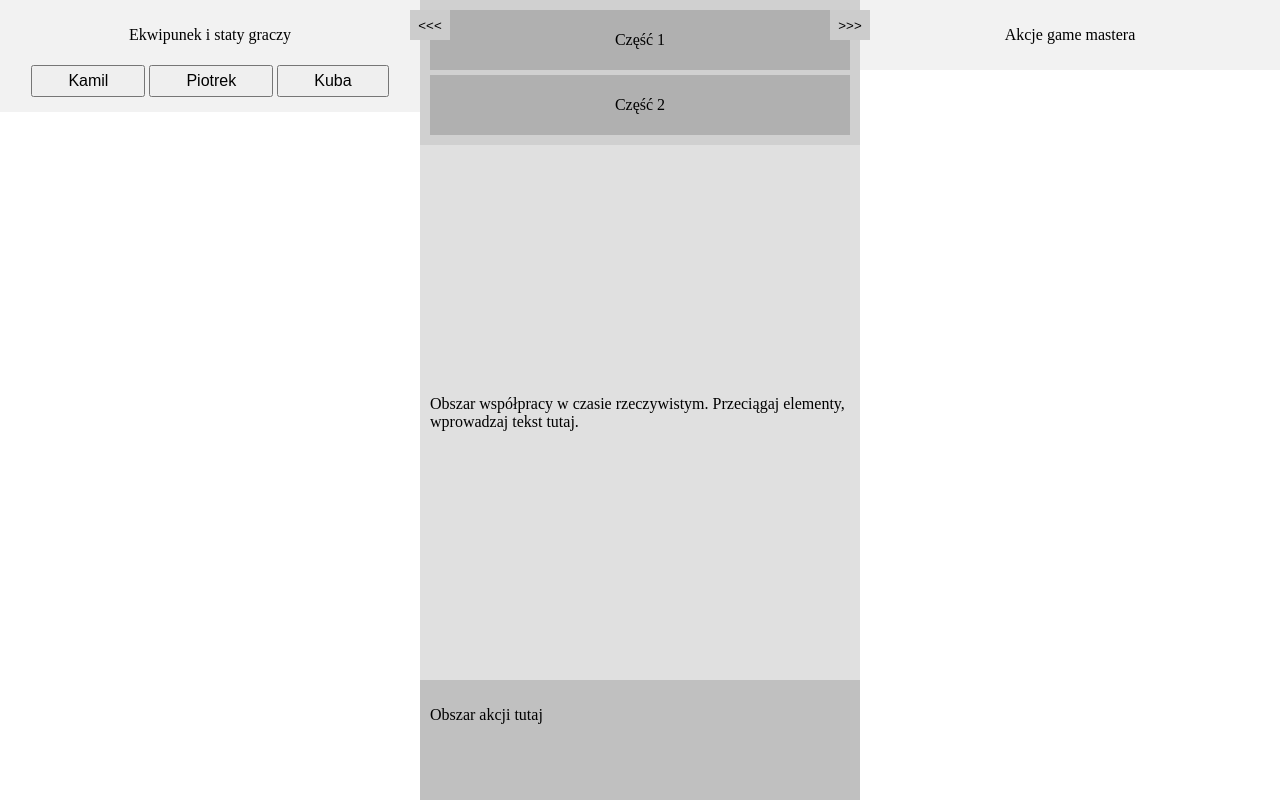
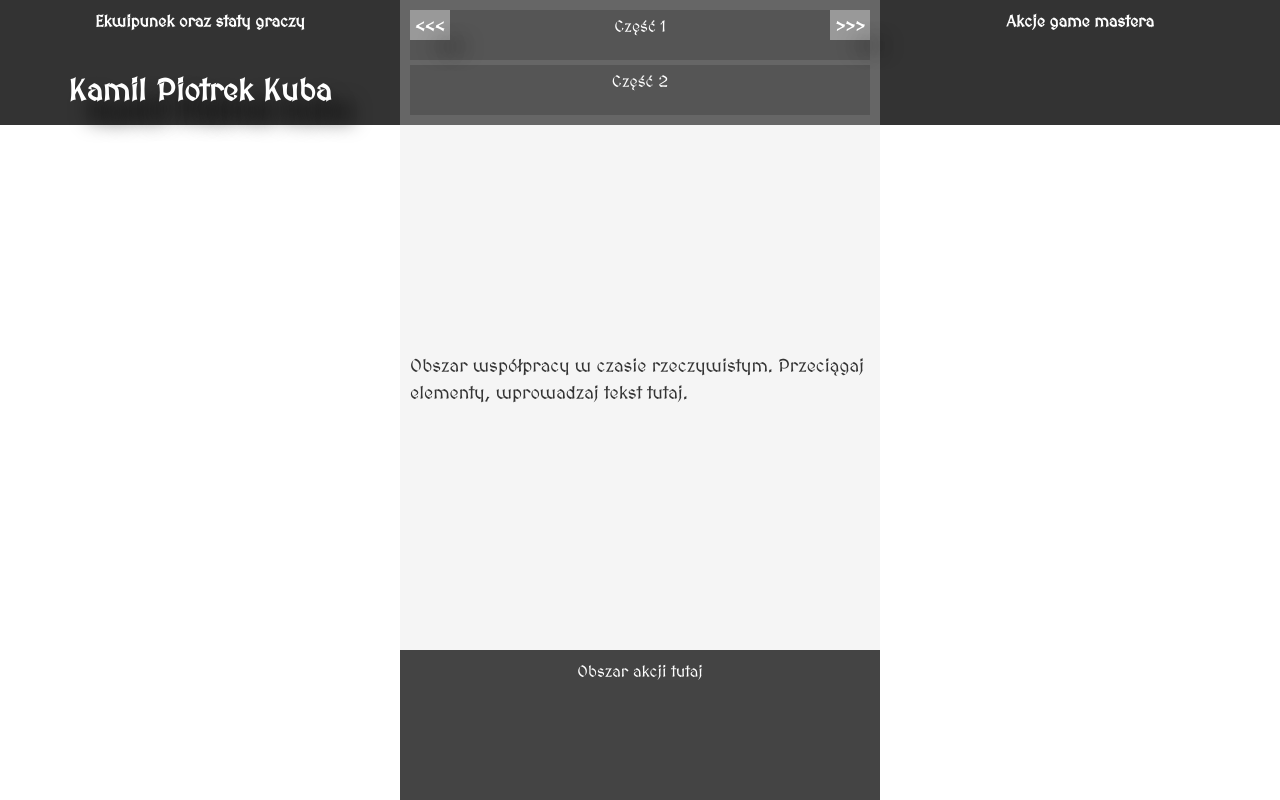
Before and after one commit to NasalskiJanusz/DNDgame, a Flask app: page /game in a window 1280 px wide. Run offline with Flask 3, Linux system fonts and the light colour scheme; a user stored in the database is signed in.

Commit message:
div heights and buttons css adjustments

```diff
--- a/templates/game_master.html
+++ b/templates/game_master.html
@@ -3,6 +3,9 @@
 <head>
     <meta charset="UTF-8">
     <meta name="viewport" content="width=device-width, initial-scale=1.0">
+    <link href="https://fonts.googleapis.com/css2?family=MedievalSharp&display=swap" rel="stylesheet">
+    <link href="https://cdn.jsdelivr.net/npm/bootstrap@5.3.3/dist/css/bootstrap.min.css" rel="stylesheet" integrity="sha384-QWTKZyjpPEjISv5WaRU9OFeRpok6YctnYmDr5pNlyT2bRjXh0JMhjY6hW+ALEwIH" crossorigin="anonymous">
+
     <title>Strona z Współpracą w Czasie Rzeczywistym</title>
     <style>
         body, html {
@@ -12,6 +15,7 @@
             box-sizing: border-box;
             display: flex;
             flex-direction: column;
+            font-family: 'MedievalSharp', cursive;
         }
 
         #container {
@@ -21,117 +25,123 @@
         }
 
         #panel1 {
-            background-color: #f2f2f2;
-            width: 400px; /* Nowa szerokość po wysunięciu */
+            background-color: #333;
+            color: #fff;
+            width: 400px;
             transition: width 0.3s, visibility 0.3s, opacity 0.3s;
             padding: 10px;
             position: relative;
+
         }
 
         #panel1.collapsed {
             width: 0;
             visibility: hidden;
             opacity: 0;
-            padding: 0; /* Usuwa wewnętrzne odstępy, kiedy panel jest schowany */
+            padding: 0;
         }
 
         #panel2 {
             flex-grow: 1;
-            background-color: #e0e0e0;
+            background-color: #f5f5f5;
             padding: 10px;
             display: flex;
             justify-content: center;
             align-items: center;
             overflow: auto;
-            /* Ogranicz wysokość panelu 2 */
-            min-height: 50px; /* Zwiększenie dolnej granicy wysokości */
         }
 
-        /* Zmiana stylu panelu 3 */
         #panel3 {
-            background-color: #d0d0d0;
+            background-color: #666;
             padding: 10px;
             display: flex;
             flex-direction: column;
-            flex-basis: 100px; /* Zwiększamy wysokość panelu 3 */
+            flex-basis: 100px;
+            color: white;
         }
 
         #panel3A, #panel3B {
-            background-color: #b0b0b0;
+            background-color: #555;
             padding: 5px;
             flex-grow: 1;
             margin-bottom: 5px;
             text-align: center;
+            color: white;
         }
 
         #panel3B {
-            margin-bottom: 0; /* Usunięcie marginesu z dolnego panelu */
+            margin-bottom: 0;
         }
 
-        /* Panel 4 */
         #panel4 {
-            height: 100px; /* Zwiększamy wysokość panelu 4 */
-            background-color: #c0c0c0;
+            height: 150px;
+            background-color: #444;
             padding: 10px;
+            color: white;
+            text-align: center;
+            flex-grow: 0;
         }
 
-        /* Panel 5 (Nowy panel po prawej stronie) */
         #panel5 {
-            background-color: #f2f2f2;
-            width: 400px; /* Nowa szerokość po wysunięciu */
+            background-color: #333;
+            color: #fff;
+            width: 400px;
             transition: width 0.3s, visibility 0.3s, opacity 0.3s;
             padding: 10px;
             position: relative;
+            height:125px;
         }
 
         #panel5.collapsed {
             width: 0;
             visibility: hidden;
             opacity: 0;
-            padding: 0; /* Usuwa wewnętrzne odstępy, kiedy panel jest schowany */
+            padding: 0;
         }
 
         #toggleButton1, #toggleButton5 {
             padding: 5px;
             cursor: pointer;
-            background-color: #ccc;
+            background-color: #999;
+            color: white;
             border: none;
             position: absolute;
             top: 10px;
-            z-index: 1000; /* Zapewnia, że przycisk będzie "pływającym" elementem ponad innymi */
+            z-index: 1000;
             width: 40px;
             height: 30px;
+            font-size: 16px;
         }
 
         #toggleButton1 {
-            left: 10px; /* Pozycja przycisku dla panelu 1 */
+            left: 10px;
         }
 
         #panel1.collapsed + #toggleButton1 {
-            left: 0px; /* Gdy panel 1 jest zwinięty */
+            left: 0px;
         }
 
         #panel1:not(.collapsed) + #toggleButton1 {
-            left: 410px; /* Gdy panel 1 jest wysunięty */
+            left: 410px;
         }
 
         #toggleButton5 {
-            right: 10px; /* Pozycja przycisku dla panelu 5 */
+            right: 10px;
         }
 
         #panel5.collapsed + #toggleButton5 {
-            right: 0px; /* Gdy panel 5 jest zwinięty */
+            right: 0px;
         }
 
         #panel5:not(.collapsed) + #toggleButton5 {
-            right: 410px; /* Gdy panel 5 jest wysunięty */
+            right: 410px;
         }
 
-        #panelContainer {
-            position: relative;
+        #panel1 p, #panel5 p {
+            margin-bottom: 20px;
+            font-weight: bold;
         }
 
-        /* Dostosowanie proporcji panelu 2 i 3 */
         .main-content {
             display: flex;
             flex-direction: column;
@@ -139,18 +149,38 @@
         }
 
         #panel3 {
-            flex-grow: 0; /* Panel 3 ma ustaloną wysokość */
+            flex-grow: 0;
         }
 
-        #panel4 {
-            flex-grow: 0; /* Panel 4 ma ustaloną wysokość */
+        #panel2 p {
+            font-size: 18px;
+            color: #333;
         }
-        #panel1 button {
-            display: row;
-            margin: 5px auto; /* Ustawienie marginesu na górze i dole, automatyczne centrowanie */
-            padding: 5px 35px; /* Wewnętrzne odstępy dla przycisków */
-            font-size: 16px; /* Rozmiar czcionki */
-            cursor: pointer; /* Wskazuje, że element jest klikalny */
+
+        .button-container {
+            display: flex;
+            justify-content: center;
+            gap: 10px;
+            margin-top: 36px;
+        }
+
+        /* Nowa stylizacja przycisków */
+        .custom-button {
+            background: none;
+            border: none;
+            cursor: pointer;
+            font-size: 30px;
+            font-weight: bold;
+            color: white;
+            text-shadow: 20px 20px 20px black;
+            transition: transform 0.1s, color 0.2s;
+            padding: 0;
+            margin: 0;
+        }
+
+        .custom-button:hover {
+            transform: scale(1.05);
+            color: #ffa500;
         }
 
     </style>
@@ -162,12 +192,14 @@
     <div id="panelContainer">
         <div id="panel1" style="text-align:center;">
             <!-- Zawartość panelu 1 -->
-            <p>Ekwipunek i staty graczy</p>
-            <button id="player1Button">Kamil</button>
-            <button id="player2Button">Piotrek</button>
-            <button id="player3Button">Kuba</button>
+            <p>Ekwipunek oraz staty graczy</p>
+            <div class="button-container">
+                <button id="player1Button" class="custom-button">Kamil</button>
+                <button id="player2Button" class="custom-button">Piotrek</button>
+                <button id="player3Button" class="custom-button">Kuba</button>
+            </div>
         </div>
-        <button id="toggleButton1"><<<</button>
+        <button id="toggleButton1"class="custom-button"><<<</button>
     </div>
 
     <!-- Główna zawartość strony (Panele 2, 3, 4) -->
@@ -203,7 +235,7 @@
             <!-- Zawartość panelu 5 -->
             <p>Akcje game mastera</p>
         </div>
-        <button id="toggleButton5">>>></button>
+        <button id="toggleButton5" class="custom-button">>>></button>
     </div>
 </div>
 
@@ -233,17 +265,6 @@
             toggleButton5.textContent = ">>>";
         }
     });
-
-    // Podstawowa funkcja przeciągnij i upuść (dla rozbudowy w panelu 2)
-    const panel2 = document.getElementById('panel2');
-    panel2.addEventListener('dragover', function(e) {
-        e.preventDefault();  // Pozwala na upuszczanie
-    });
-    panel2.addEventListener('drop', function(e) {
-        e.preventDefault();
-        const data = e.dataTransfer.getData('text');
-        panel2.innerHTML += `<p>${data}</p>`;  // Obsługa danych po upuszczeniu
-    });
 </script>
 
 </body>
```
Also changed, not shown: static/css/style.css (+0 -20 lines).
